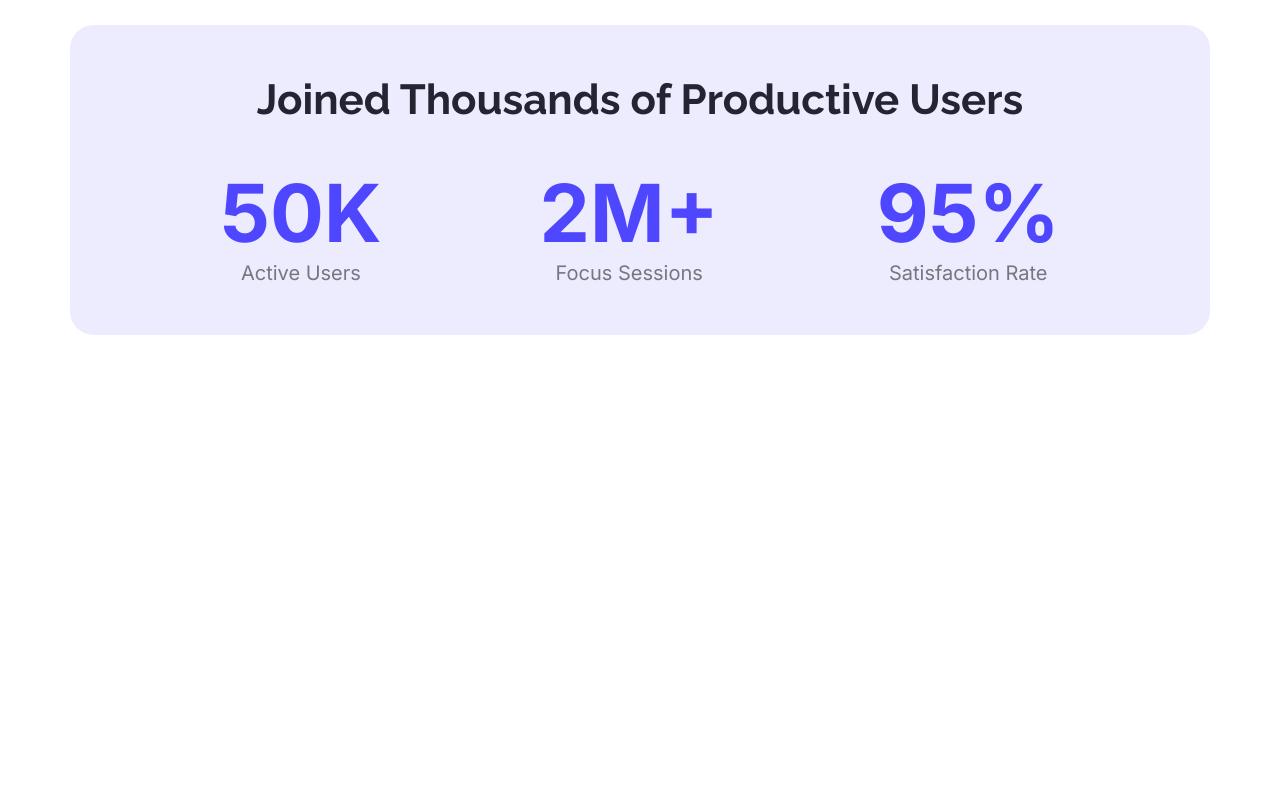
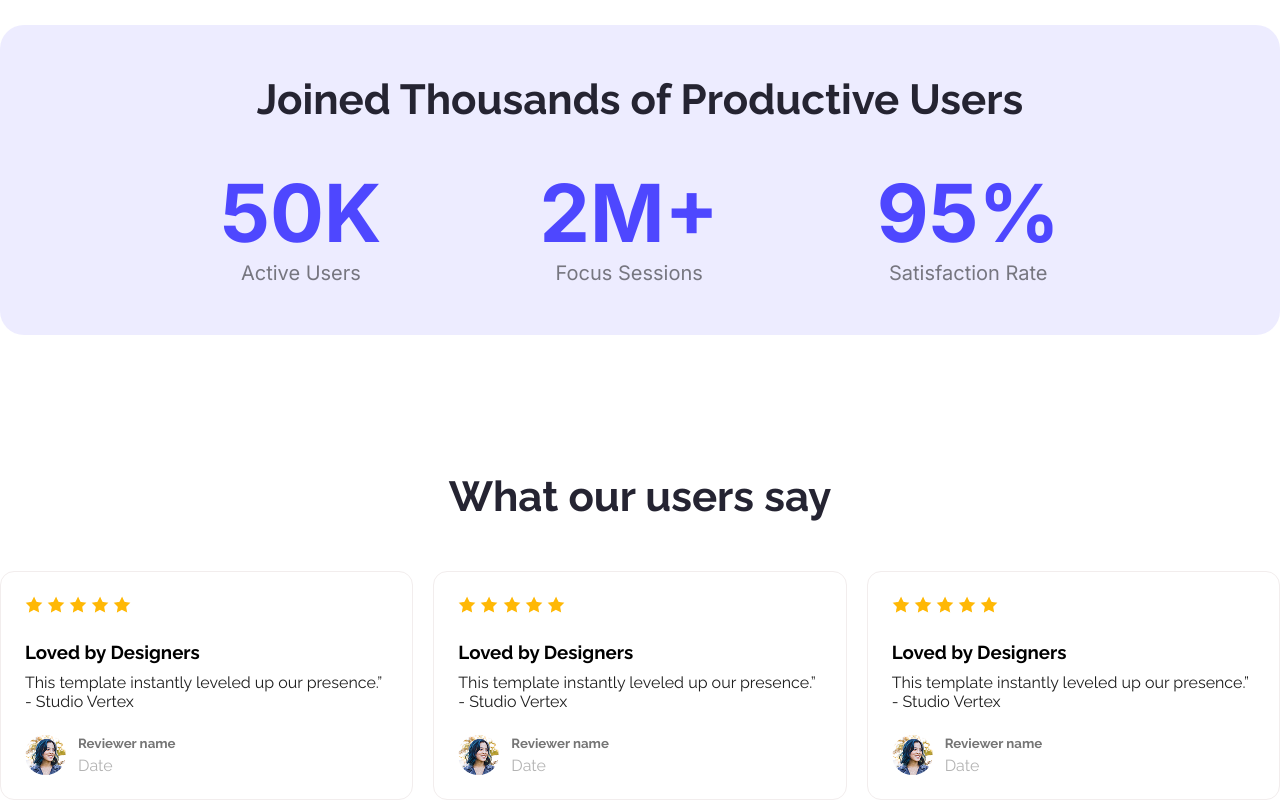
Before and after one commit to MusratJahan408/web-flow-website, a plain HTML site: page index.html in a window 1280 px wide. Shown: the part 1272-2072 px from the top of the page. Before the commit the page ends 1607 px from the top, so only its background shows below. Drawn offline with Linux system fonts and the light colour scheme.

Commit message:
review section added

```diff
--- a/index.html
+++ b/index.html
@@ -39,7 +39,8 @@
         <section class="action-container">
             <div class="action-content">
                 <h4 class="section-title">See It in Action</h4>
-                <p class="action-description">Explore the live preview and imagine your brand in this bold new look.</p>
+                <p class="action-description">Explore the live preview and imagine your <br> brand in this bold new
+                    look.</p>
                 <button class="btn-primary">Stay Focused</button>
             </div>
             <img src="./Assets/wc-mini.png" alt="">
@@ -62,6 +63,69 @@
                 </div>
             </div>
         </section>
+        <!-- review section  -->
+        <section class="review-section text-center">
+            <h4 class="section-title">What our users say</h4>
+            <div class="review-container">
+                <div class="review-card">
+                    <p>
+                        <a href=""><img src="./Assets/icon-star.png" alt=""></a>
+                        <a href=""><img src="./Assets/icon-star.png" alt=""></a>
+                        <a href=""><img src="./Assets/icon-star.png" alt=""></a>
+                        <a href=""><img src="./Assets/icon-star.png" alt=""></a>
+                        <a href=""><img src="./Assets/icon-star.png" alt=""></a>
+                    </p>
+                    <h3 class="card-title">Loved by Designers</h3>
+                    <p class="card-info">This template instantly leveled up our presence.” - Studio Vertex</p>
+                    <div class="review-info-container">
+                        <img src="./Assets/avatar.png" alt="">
+                        <div class="review-info">
+                            <h5 class="review-nam">Reviewer name</h5>
+                            <p class="review-date">Date</p>
+                        </div>
+                    </div>
+
+                </div>
+                <div class="review-card">
+                    <p>
+                        <a href=""><img src="./Assets/icon-star.png" alt=""></a>
+                        <a href=""><img src="./Assets/icon-star.png" alt=""></a>
+                        <a href=""><img src="./Assets/icon-star.png" alt=""></a>
+                        <a href=""><img src="./Assets/icon-star.png" alt=""></a>
+                        <a href=""><img src="./Assets/icon-star.png" alt=""></a>
+                    </p>
+                    <h3 class="card-title">Loved by Designers</h3>
+                    <p class="card-info">This template instantly leveled up our presence.” - Studio Vertex</p>
+                    <div class="review-info-container">
+                        <img src="./Assets/avatar.png" alt="">
+                        <div class="review-info">
+                            <h5 class="review-nam">Reviewer name</h5>
+                            <p class="review-date">Date</p>
+                        </div>
+                    </div>
+
+                </div>
+                <div class="review-card">
+                    <p>
+                        <a href=""><img src="./Assets/icon-star.png" alt=""></a>
+                        <a href=""><img src="./Assets/icon-star.png" alt=""></a>
+                        <a href=""><img src="./Assets/icon-star.png" alt=""></a>
+                        <a href=""><img src="./Assets/icon-star.png" alt=""></a>
+                        <a href=""><img src="./Assets/icon-star.png" alt=""></a>
+                    </p>
+                    <h3 class="card-title">Loved by Designers</h3>
+                    <p class="card-info">This template instantly leveled up our presence.” - Studio Vertex</p>
+                    <div class="review-info-container">
+                        <img src="./Assets/avatar.png" alt="">
+                        <div class="review-info">
+                            <h5 class="review-nam">Reviewer name</h5>
+                            <p class="review-date">Date</p>
+                        </div>
+                    </div>
+
+                </div>
+            </div>
+        </section>
     </main>
 
 </body>
--- a/styles/styles.css
+++ b/styles/styles.css
@@ -22,8 +22,6 @@
 .text-primary {
     color: #4E47FF;
 }
-
-.text-secondary {}
 
 .btn-primary {
     background-color: #4E47FF;
@@ -78,7 +76,7 @@ nav {
 
 /* main styles  */
 main {
-    max-width: 1140px;
+    max-width: 1468px;
     margin: 0 auto;
 }
 
@@ -129,3 +127,52 @@ main {
     color: rgba(0, 0, 0, 0.50);
     font-size: 20px;
 }
+
+/* review section styles  */
+.review-section {
+    margin-top: 137px;
+}
+
+.review-container {
+    margin-top: 50px;
+    display: flex;
+    gap: 20px;
+}
+
+.review-card {
+    border: 1px solid #F2EDED;
+    background-color: rgba(255, 255, 255, 0.50);
+    border-radius: 14px;
+    padding: 24px;
+    text-align: left;
+}
+
+.card-title {
+    margin-top: 24px;
+    margin-bottom: 10px;
+}
+
+.card-info {
+    color: #1E1E1E;
+}
+
+.review-info-container {
+    display: flex;
+    gap: 12px;
+    align-items: center;
+    margin-top: 24px;
+
+}
+
+.review-info-container img {
+    border-radius: 50%;
+}
+
+.review-nam {
+    color: #757575;
+}
+
+.review-date {
+    color: #B3B3B3;
+    margin-top: 5px;
+}
```
